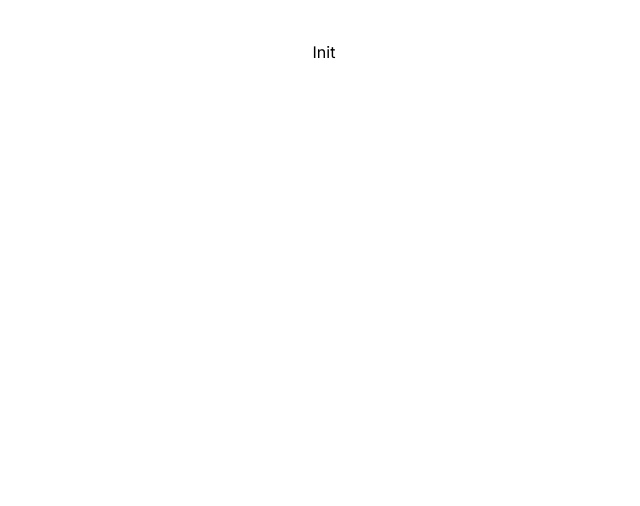
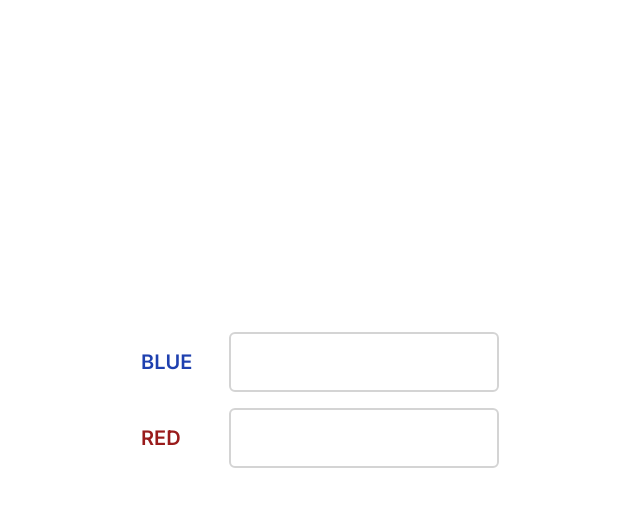
Before and after one commit to MarigoldJ/banpick-master, a Next.js app: page / in a window 1280 px wide. Shown: the top 506 px of the page, without its empty margins (316-956 px from the left). Built offline with nearby package versions, Linux system fonts and the light colour scheme.

Commit message:
feat: add team name input

```diff
--- /dev/null
+++ b/app/components/TeamInput.tsx
@@ -0,0 +1,31 @@
+"use client";
+
+interface TeamInputProps {
+  label: string;
+  color: "blue" | "red";
+  type: string;
+}
+
+const TeamInput: React.FC<TeamInputProps> = ({ label, color, type }) => {
+  return (
+    <div className="flex flex-row items-center ">
+      <label
+        className={`
+        w-20
+        font-semibold
+        text-xl
+        ${color === "blue" ? "text-blue-800" : "text-red-800"}
+      `}
+      >
+        {label}
+      </label>
+      <input
+        placeholder=" "
+        type={type}
+        className="p-4 m-2 border-2 rounded-md outline-none border-neutral-300 focus:border-neutral-500 transition"
+      />
+    </div>
+  );
+};
+
+export default TeamInput;
--- a/app/page.tsx
+++ b/app/page.tsx
@@ -1,7 +1,10 @@
+import TeamInput from "./components/TeamInput";
+
 export default function Home() {
   return (
-    <main className="flex min-h-screen flex-col items-center justify-between pt-10 px-5">
-      <div>Init</div>
-    </main>
+    <div className="flex flex-col justify-center items-center h-screen">
+      <TeamInput label="BLUE" color="blue" type="text" />
+      <TeamInput label="RED" color="red" type="text" />
+    </div>
   );
 }
```
